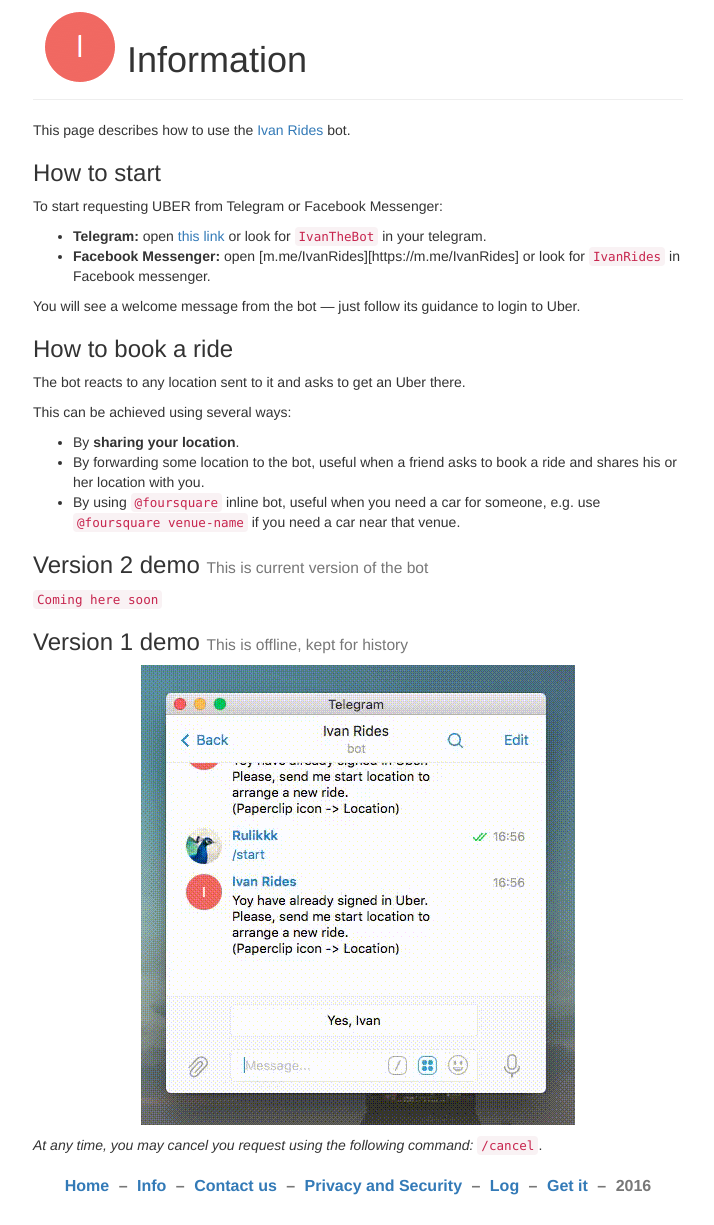
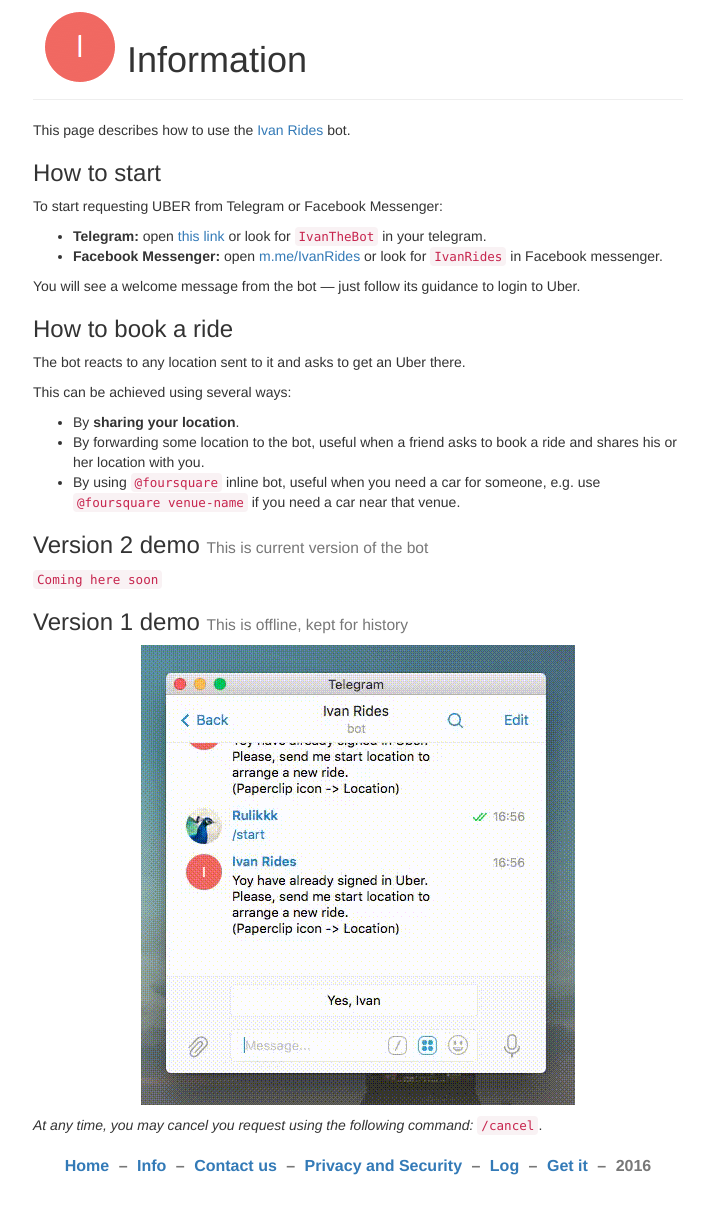
Before and after one commit to IvanTheBot/IvanTheBot.github.io, a Jekyll site: the page built from info.md, in a window 1280 px wide. Shown: the whole page, without its empty margins (282-996 px from the left). Built offline with Jekyll 4.4.1, drawn with Linux system fonts in a browser that asks for light colours.

Commit message:
Update info.md

```diff
--- a/info.md
+++ b/info.md
@@ -11,7 +11,7 @@
 To start requesting UBER from Telegram or Facebook Messenger:
 
 - **Telegram:** open [this link][bot-url] or look for `{{ site.data.bot.name }}` in your telegram.
-- **Facebook Messenger:** open [m.me/IvanRides][https://m.me/IvanRides] or look for `IvanRides` in Facebook messenger.
+- **Facebook Messenger:** open [m.me/IvanRides](https://m.me/IvanRides) or look for `IvanRides` in Facebook messenger.
 
 You will see a welcome message from the bot — just follow its guidance to login to Uber.
 
```
